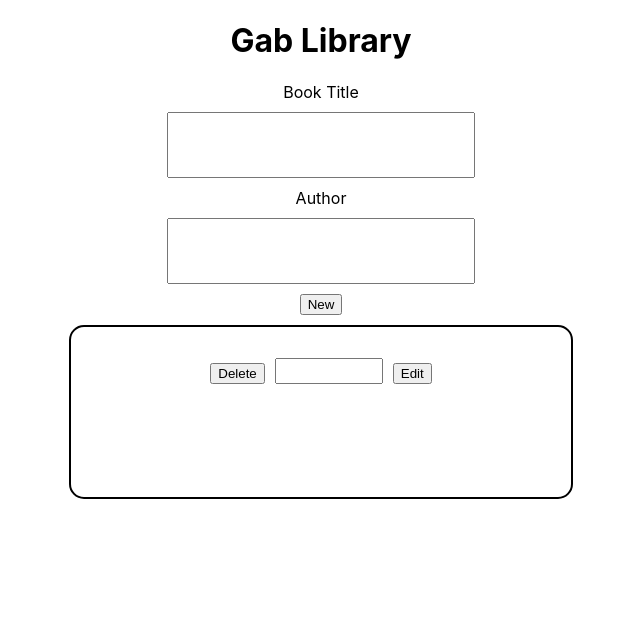
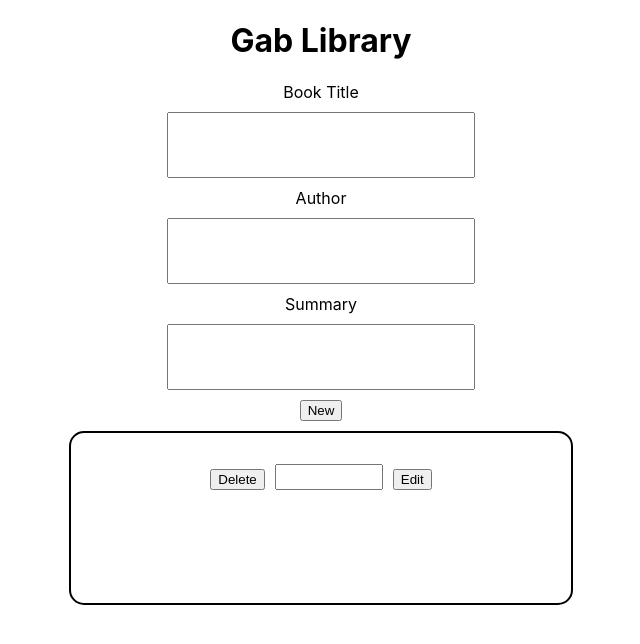
Before and after one commit to gabsalvo/gab_library_v2, a React (Create React App) app in the folder client/: page / in a window 1280 px wide. Both pictures are taken after a click on the button "New". Shown: the top 644 px of the page, without its empty margins (319-959 px from the left). Built offline with nearby package versions, Linux system fonts and the light colour scheme; no server answers.

Commit message:
Added new data fields on database and summary input box in frontend

```diff
--- a/client/src/App.js
+++ b/client/src/App.js
@@ -5,6 +5,7 @@ import Axios from "axios";
 function App() {
   const [title, setTitle] = useState("");
   const [author, setAuthor] = useState("");
+  const [summary, setSummary] = useState("");
   const [bookList, setBookList] = useState([]);
   const [newAuthor, setNewAuthor] = useState("");
 
@@ -18,9 +19,13 @@ function App() {
     Axios.post("http://localhost:3001/api/newBook", {
       title: title,
       author: author,
+      summary: summary,
     });
 
-    setBookList([...bookList, { title: title, author: author }]);
+    setBookList([
+      ...bookList,
+      { title: title, author: author, summary: summary },
+    ]);
   };
 
   const deleteBook = (title_delete) => {
@@ -63,6 +68,15 @@ function App() {
             setAuthor(e.target.value);
           }}
         />
+        <label>Summary</label>
+        <input
+          type="text"
+          name="summary"
+          value={summary}
+          onChange={(e) => {
+            setSummary(e.target.value);
+          }}
+        />
         <button
           onClick={() => {
             newBook();
@@ -73,9 +87,10 @@ function App() {
         </button>
         {bookList.map((val) => {
           return (
-            <div className="card">
+            <div key={val.title} className="card">
               <h1>{val.title}</h1>
               <p>{val.author}</p>
+              <p>{val.summary}</p>
 
               <button
                 onClick={() => {
```
Also changed, not shown: 1 other file (tests, documents, lock files or other folders).
